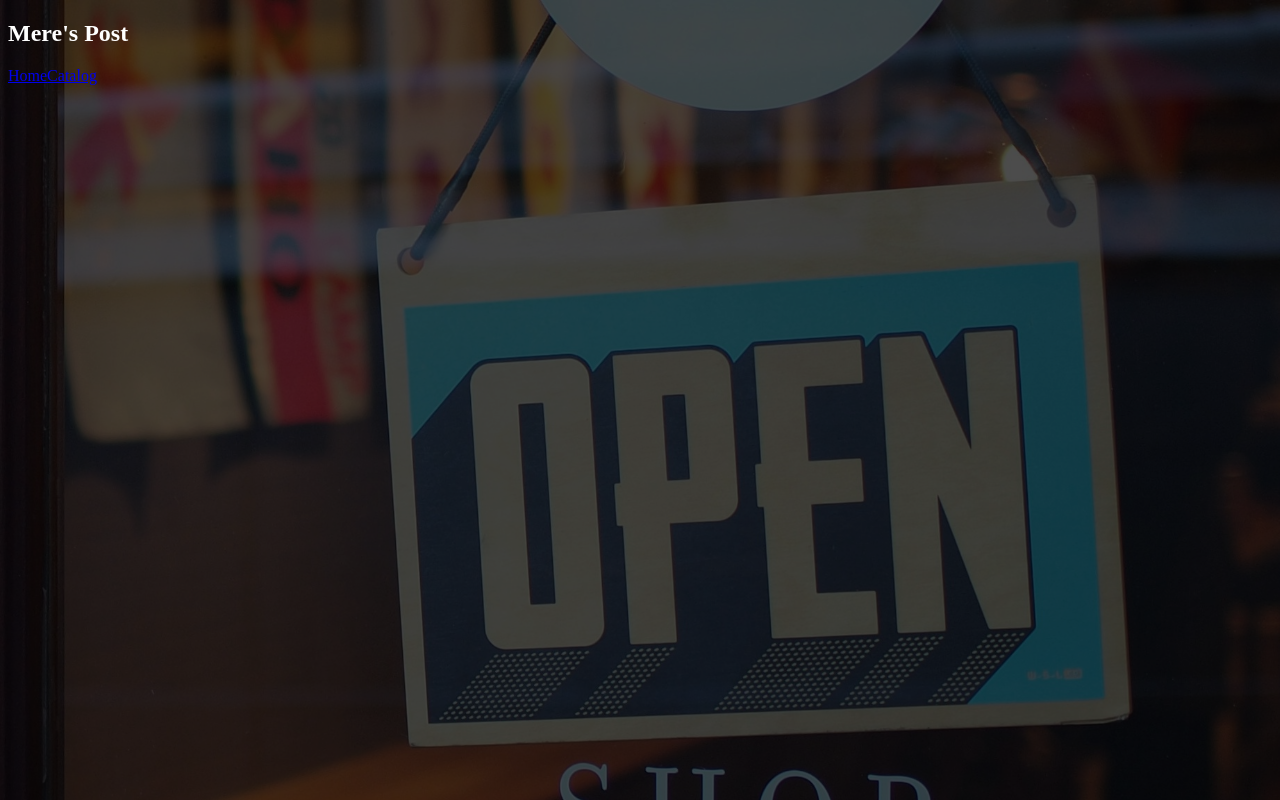
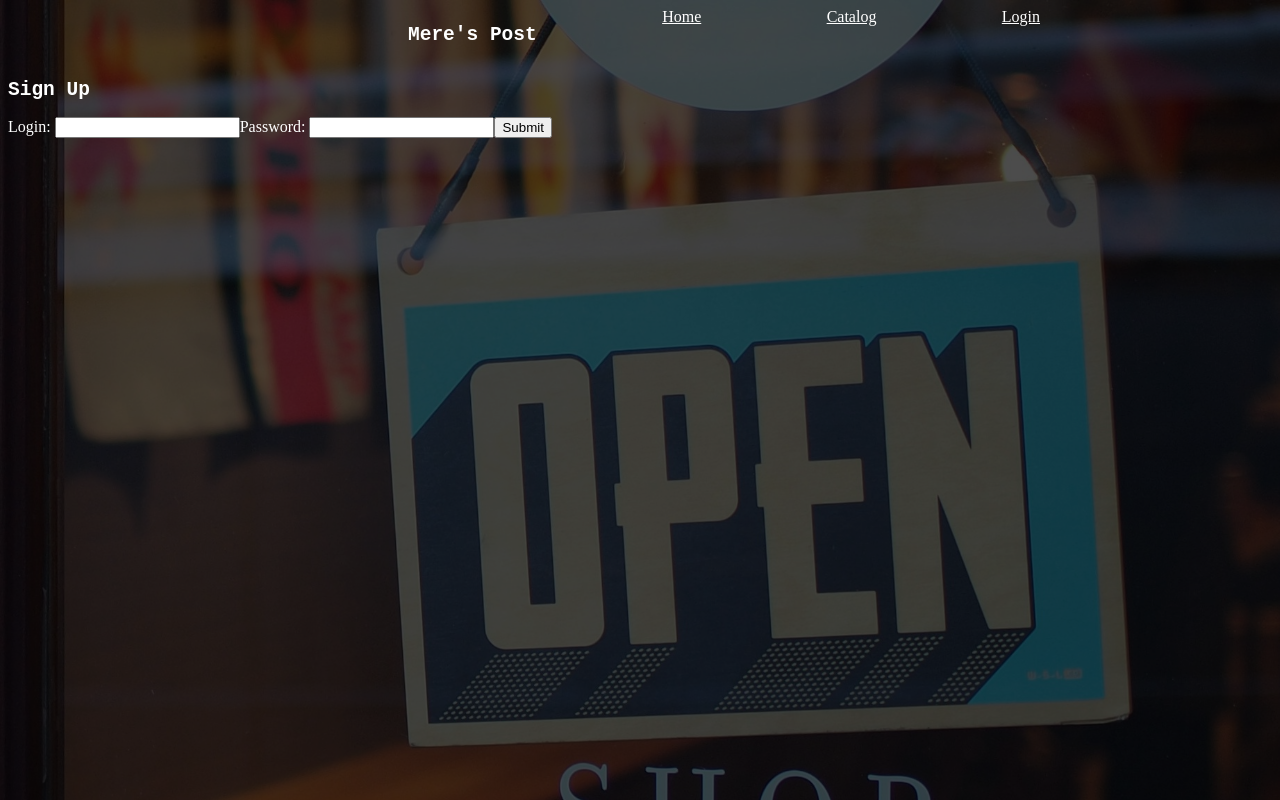
Before and after one commit to meredithbworth/Capstone2, a React (Vite) app: page /SignUp in a window 1280 px wide. Built offline with nearby package versions, Linux system fonts and the light colour scheme.

Commit message:
Login/Logout functional

```diff
--- a/src/App.jsx
+++ b/src/App.jsx
@@ -1,26 +1,28 @@
 // import { useState, React } from 'react'
-import Products from './components/Products/ProductsList'
 // import SignUp from './components/AuthSign/SignUp'
 // import Authenticate from './components/AuthSign/Authenticate'
 import { Routes, Route } from 'react-router-dom'
 import Navbar from './components/Navbar'
 import Home from './components/Products/Home'
+import Products from './components/Products/ProductsList'
 import Details from './components/Products/Details'
+import SignUp from './components/AuthSign/SignUp'
+import { useState } from 'react'
 
 function App() {
-
+  const [token, setToken] = useState(null);
   return (
     <div id="container">
-      <div id="navbar">
+      <div>
         <nav>
-          <h1 className="header">Mere's Post</h1>
-          <Navbar />
+          <Navbar token={token} setToken={setToken}/>
         </nav>
       </div>
     <Routes>
       <Route path='/' element={<Home/>}/>
       <Route path='/products' element={<Products/>}/>
-      <Route path='products/:productsId' element={<Details/>}/>
+      <Route path='/products/:productsId' element={<Details/>}/>
+      <Route path='/SignUp' element={<SignUp setToken={setToken}/>}/>
     </Routes>
     </div>
   );
--- a/src/app/store.js
+++ b/src/app/store.js
@@ -1,9 +1,11 @@
 import { configureStore } from "@reduxjs/toolkit";
 import { productsListApi } from "../api/productsListApi";
+import loginReducers from "../components/AuthSign/LoginReducers"
 
 export const store = configureStore({
   reducer: {
     [productsListApi.reducerPath]: productsListApi.reducer,
+    loginReducers,
   },
 
   middleware: (getDefaultMiddleware) =>
--- /dev/null
+++ b/src/components/AuthSign/LoginReducers.js
@@ -0,0 +1,29 @@
+import { combineReducers } from 'redux';
+import { Login, Logout } from './actions';
+
+const initialState = {
+  isAuthenticated: false
+};
+
+const authReducer = (state = initialState, action) => {
+  switch (action.type) {
+    case Login:
+      return {
+        ...state,
+        isAuthenticated: true
+      };
+    case Logout:
+      return {
+        ...state,
+        isAuthenticated: false
+      };
+    default:
+      return state;
+  }
+};
+
+const loginReducers = combineReducers({
+  auth: authReducer
+});
+
+export default loginReducers;
--- a/src/components/AuthSign/SignUp.jsx
+++ b/src/components/AuthSign/SignUp.jsx
@@ -1,49 +1,58 @@
 import {useState} from 'react'
+import { useNavigate } from 'react-router-dom'
 
 export default function SignUp({setToken}) {
-    const [username, setUsername] = useState("");
+    const [login, setLogin] = useState("");
     const [password, setPassword] = useState("");
     const [error, setError] = useState(null);
+
+    const Navigate = useNavigate()
 
 async function handleSubmit(e){
     e.preventDefault();
     setError(null);
-    // console.log("Hello!");
-    if (username.length < 5) {
-       setError("Username should be more than 5 characters in length");
-       return
-    }
-    console.log(password, password.includes("$"));
-    if (!password.includes("$")){
-        setError("Password should include $");
-        return
-    }
+
     try {
     // throw new Error('Parameter is not a number!');
-      const response = await fetch("https://fsa-jwt-practice.herokuapp.com/signup", {
+      const response = await fetch("https://fakestoreapi.com/auth/login", {
         method: "POST",
         headers: { "Content-Type": "application/json" },
-        body: JSON.stringify({username, password}),
+        body: JSON.stringify({username:login, password}),
       })
       const result = await response.json();
       setToken(result.token);
       console.log(result);
+      Navigate("/");
     } catch (error) {
         setError(error.message);
     }
 }
     return (
     <>
+
         <h2 className='header'>Sign Up</h2>
         {error && <p>{error}</p>}
 
-        <form onSubmit={handleSubmit}>
-            <label>Username: <input value={username} onChange={(e) => setUsername(e.target.value)}/>
+        <form onSubmit={handleSubmit} className="form-front">
+            <label>Login: <input value={login} onChange={(e) => setLogin(e.target.value)}/>
             </label>
             <label>Password: <input value={password} onChange={(e) => setPassword(e.target.value)}/>
             </label>
             <button>Submit</button>
         </form>
+        {/* <div>
+      {isAuthenticated ? (
+        <div>
+          <p>Welcome! You are logged in.</p>
+          <button onClick={logout}>Logout</button>
+        </div>
+      ) : (
+        <div>
+          <p>Please login</p>
+          <button onClick={login}>Login</button>
+        </div>
+      )}
+    </div> */}
     </>
     )
 }
--- /dev/null
+++ b/src/components/AuthSign/actions.js
@@ -0,0 +1,10 @@
+export const Login = 'LOGIN';
+export const Logout = 'LOGOUT';
+
+export const login = () => ({
+  type: Login
+});
+
+export const logout = () => ({
+  type: Logout
+});
--- a/src/components/Navbar.jsx
+++ b/src/components/Navbar.jsx
@@ -1,10 +1,26 @@
 import { NavLink } from 'react-router-dom'
+// import SignUp from './AuthSign/SignUp'
 
-function Navbar () {
+
+function Navbar ({token, setToken}) {
+    const Logout = () => {setToken(null)}
+    if( token ) {
+        return (
+            <div id="navbar" className="nav-links">
+                <h1 className="header">Mere's Post</h1>
+                <NavLink to="/">Home</NavLink>
+                <NavLink to="/products">Catalog</NavLink>
+                <a onClick={Logout}>Logout</a>
+            </div>
+        );
+    }
     return (
-        <div id="navbar" className="nav=links">
+        <div id="navbar" className="nav-links">
+            <h1 className="header">Mere's Post</h1>
             <NavLink to="/">Home</NavLink>
             <NavLink to="/products">Catalog</NavLink>
+            <NavLink to="/SignUp">Login</NavLink>
+
         </div>
     );
 }
--- a/src/components/Products/Home.jsx
+++ b/src/components/Products/Home.jsx
@@ -8,10 +8,11 @@ function Home () {
             src="https://www.solopress.com/blog/wp-content/uploads/2020/11/Lorem-Ipsum.jpg"
             alt="store front"
             />
+            <div>
             <Link to="/products">
                 <button className="button">Enter</button>
             </Link>
-
+            </div>
         </div>
     )
 }
--- a/src/components/Products/ProductsList.jsx
+++ b/src/components/Products/ProductsList.jsx
@@ -1,10 +1,15 @@
 import React from 'react'
 import { useGetProductsListQuery } from '../../api/productsListApi'
+import Details from './Details'
 
 const Products = () => {
 
   const { data={}, error, isLoading } = useGetProductsListQuery();
   // console.log(data);
+
+  // function itemCost() {
+  //   return price.parseFloat().toFixed(2);
+  // }
 
   if (isLoading) {
     return <p>'Loading Products...'</p>
@@ -36,10 +41,15 @@ const Products = () => {
 
             <p>{product.price}</p>
 
-            <p>{product.description}</p>
+            {/* <p>{product.description}</p> */}
+
           </div>
             <div className="product-image-container">
                 <img className="product-image"  src={product.image} />
+
+            {/* <Link to="/products/:productsId">
+                <button className="button">Click for more</button>
+            </Link> */}
             </div>
         </div>
       ))}
--- a/src/index.css
+++ b/src/index.css
@@ -40,8 +40,16 @@ body {
   color:white;
 }
 
+a {
+  color: white;
+  display: block;
+}
+
 .header {
-
+  font-family: monospace;
+  color: white;
+  text-decoration: wavy;
+  size: 300px;
 }
 
 .products {
@@ -51,8 +59,8 @@ body {
 }
 
 .product-card {
- width: 360px;
- height: 580px;
+ width: 1500px;
+ height: 470px;
  margin: 10px;
  background-color: gray;
  border: 2px;
@@ -66,13 +74,23 @@ body {
  transform: translateY(-7px);
 }
 
+.nav-links {
+  color: white;
+}
+
+#navbar {
+  display: flex;
+  justify-content: space-between;
+  width: 50%;
+  margin-left: 400px;
+}
 
 .product-image-container {
  display: flex;
- justify-content: center;
  align-items:last baseline;
  height: 300px;
  padding: 10px;
+ float: left;
 }
 
 
@@ -83,6 +101,7 @@ body {
  margin-left: 10px;
  margin-right: 10px;
  margin-bottom: 10px;
+
 }
 
 
@@ -96,10 +115,10 @@ body {
 }
 
 .home-image {
- width:200px;
- height:150px;
- margin:20px;
-
+ width:800px;
+ height:600px;
+ margin:auto;
+ display:grid;
 }
 
 .button {
@@ -110,39 +129,8 @@ body {
   font-size: 20px;
   font-family:Verdana, Geneva, Tahoma, sans-serif
 }
-/* h1 {
-  font-size: 3.2em;
-  line-height: 1.1;
+
+.form-front{
+  color: white;
+
 }
-
-button {
-  border-radius: 8px;
-  border: 1px solid transparent;
-  padding: 0.6em 1.2em;
-  font-size: 1em;
-  font-weight: 500;
-  font-family: inherit;
-  background-color: #1a1a1a;
-  cursor: pointer;
-  transition: border-color 0.25s;
-}
-button:hover {
-  border-color: #646cff;
-}
-button:focus,
-button:focus-visible {
-  outline: 4px auto -webkit-focus-ring-color;
-} */
-
-/* @media (prefers-color-scheme: light) {
-  :root {
-    color: #213547;
-    background-color: #ffffff;
-  }
-  a:hover {
-    color: #747bff;
-  }
-  button {
-    background-color: #f9f9f9;
-  }
-} */
```
